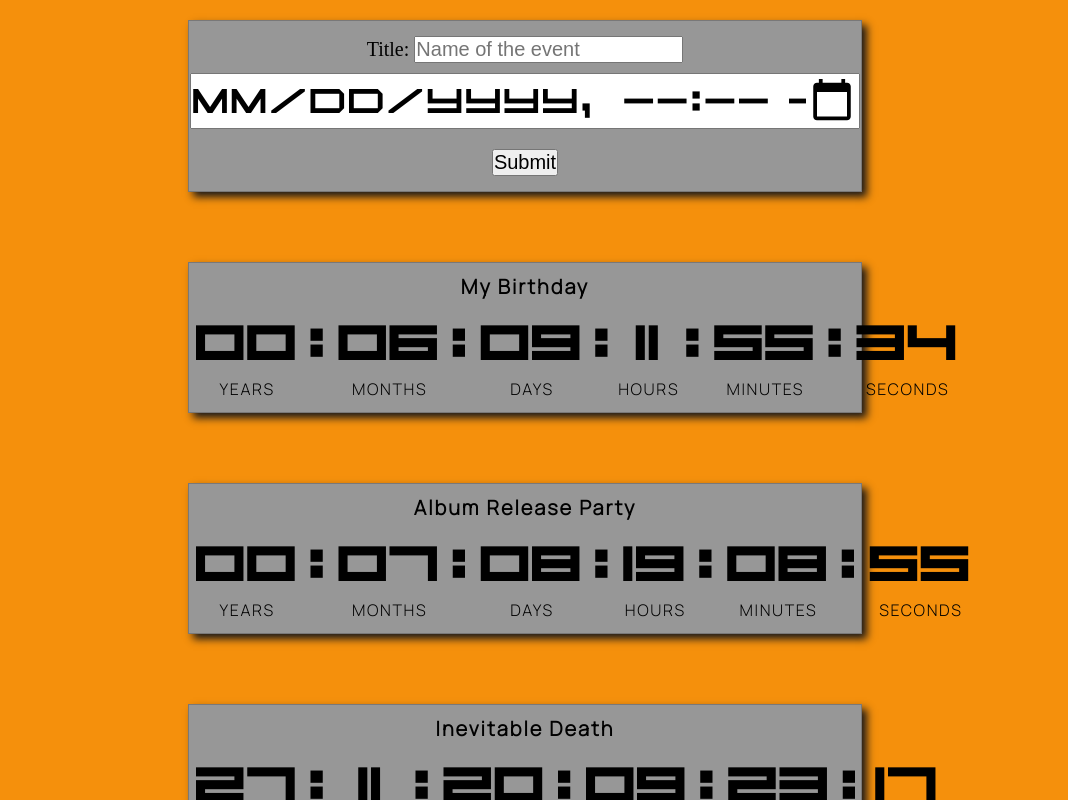
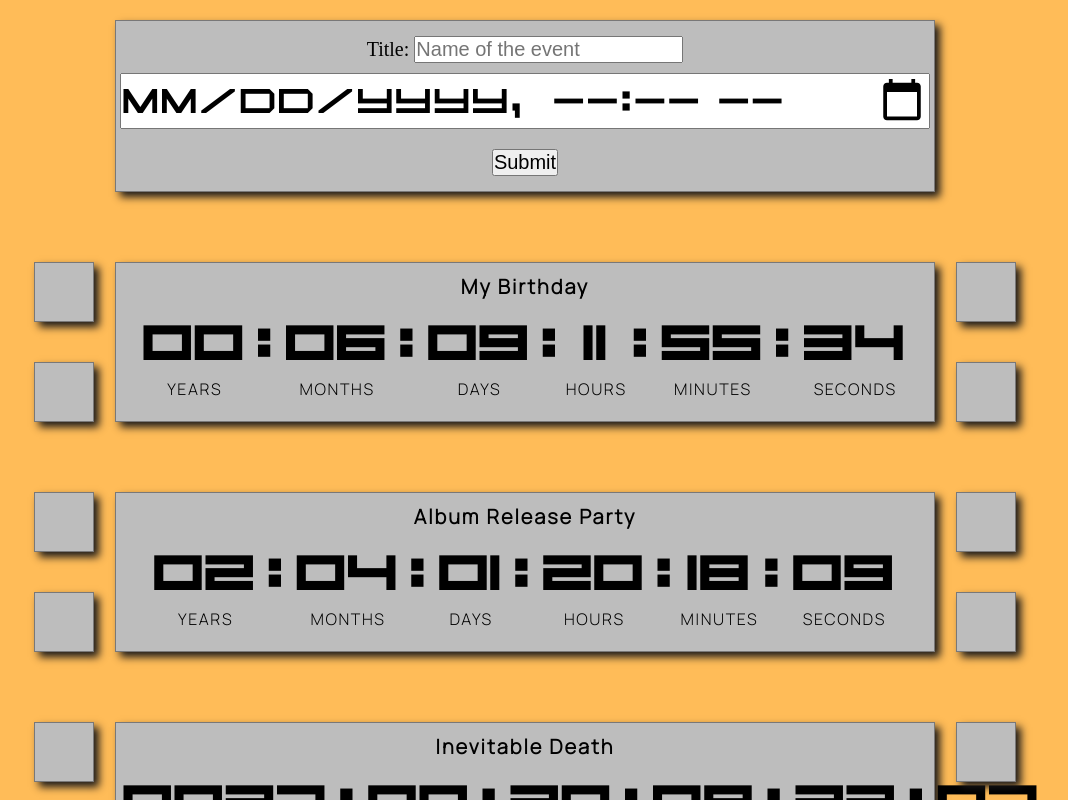
Before and after one commit to imbrikis/Countdown-Timer, a React (Create React App) app: page / in a window 1280 px wide. Shown: the top 800 px of the page, without its empty margins (115-1183 px from the left). Built offline with nearby package versions, Linux system fonts and the light colour scheme; some icons are missing.

Commit message:
styling: layout of timers and buttons

```diff
--- a/public/index.html
+++ b/public/index.html
@@ -4,6 +4,7 @@
     <meta charset="utf-8" />
     <link rel="icon" href="%PUBLIC_URL%/favicon.ico" />
     <link href="https://fonts.googleapis.com/css2?family=Manrope:wght@300&display=swap" rel="stylesheet">
+    <link rel="stylesheet" href="https://cdnjs.cloudflare.com/ajax/libs/semantic-ui/2.4.1/components/icon.min.css">
     <meta name="viewport" content="width=device-width, initial-scale=1" />
     <meta name="theme-color" content="#000000" />
     <meta
--- a/src/App.js
+++ b/src/App.js
@@ -2,14 +2,70 @@ import React from 'react'
 import NewTimer from './components/NewTimer'
 import TimersLayout from './components/TimersLayout'
 
-const App = () => {
-  return (
-    <div className="container">
-      <NewTimer />
-      <TimersLayout />
-    </div>
+class App extends React.Component {
+  constructor(props) {
+    super(props)
+    this.state = {
+      timers :
+        [{
+          title: "My Birthday",
+          years: "00",
+          months: "06",
+          days: "09",
+          hours: "11",
+          minutes: "55",
+          seconds: "34",
+        },
+        {
+          title: "Album Release Party",
+          years: "02",
+          months: "04",
+          days: "01",
+          hours: "20",
+          minutes: "18",
+          seconds: "09",
+        },
+        {
+          title: "Inevitable Death",
+          years: "0027",
+          months: "00",
+          days: "20",
+          hours: "09",
+          minutes: "23",
+          seconds: "07",
+        },
+        {
+          title: "The Apocalypse",
+          years: "79",
+          months: "04",
+          days: "23",
+          hours: "04",
+          minutes: "37",
+          seconds: "09",
+        }]
+    }
+  }
 
-  )
+  changeTheValue = (e) => {
+    e.preventDefault()
+    this.setState({
+      timers: e.target.value,
+    })
+  }
+
+  handleSubmit = (e) => {
+    e.preventDefault()
+    alert("it worked!")
+  }
+
+  render() {
+    return (
+      <div className="container">
+        <NewTimer timers={this.state.timers} handleSubmit={this.handleSubmit} changeMe={this.changeTheValue} />
+        <TimersLayout timers={this.state.timers} />
+      </div>
+    )
+  }
 }
 
 export default App
--- a/src/components/CountdownTimer.js
+++ b/src/components/CountdownTimer.js
@@ -2,7 +2,13 @@ import React from 'react'
 
 const TimerLayout = props => {
   return (
-    <div className="countdown-timer">
+    <div className="countdown-timer-div">
+      <div className="controls-left">
+        <div className="control-button controls controls-top-left"><i className="big arrows alternate vertical icon"></i></div>
+        <div className="control-button controls controls-bottom-left"><i className="big expand arrows alternate icon"></i></div>
+      </div>
+
+      <div className="countdown">
         <h3>{props.title ? props.title : "unnamed event"}</h3>
         <table>
           <tr className="countdown-digits">
@@ -33,6 +39,12 @@ const TimerLayout = props => {
           </tr>
         </table>
       </div>
+
+      <div className="controls-right">
+        <div className="control-button controls controls-top-right"><i className="big pencil alternate icon"></i></div>
+        <div className="control-button controls controls-bottom-right"><i className="big trash alternate outline icon"></i></div>
+      </div>
+    </div>
   )
 }
 
--- a/src/components/NewTimer.js
+++ b/src/components/NewTimer.js
@@ -1,19 +1,14 @@
 import React from 'react'
 
 const newTimer = () => {
-  const x = e => {
-    e.preventDefault()
-    console.log(document.getElementById('event-name').value)
-    console.log(document.getElementById('event-date').value)
-  }
   return (
     <div className="new-timer-container">
       <div className="new-timer">
-        <form action="">
-          <label>Title: </label><input id="event-name" type="text" placeholder="Name of the event" />
+        <form>
+          <label>Title: </label><input type="text" placeholder="Name of the event" name="event-name" />
           <br/>
-          <input id="event-date" className="datetime-selector" type="datetime-local" />
-          <button onClick={x}>Submit</button>
+          <input className="datetime-selector" type="datetime-local" name="event-date" />
+          <button type="button">Submit</button>
         </form>
       </div>
     </div>
--- a/src/components/TimersLayout.js
+++ b/src/components/TimersLayout.js
@@ -1,15 +1,24 @@
 import React from 'react'
 import CountdownTimer from './CountdownTimer'
 
-const countdownTimers = () => {
+const TimersLayout = (props) => {
   return (
     <div className="countdown-timers-container">
-      <CountdownTimer title="My Birthday" years="00" months="06" days="09" hours="11" minutes="55" seconds="34" />
-      <CountdownTimer title="Album Release Party" years="00" months="07" days="08" hours="19" minutes="08" seconds="55" />
-      <CountdownTimer title="Inevitable Death" years="27" months="11" days="20" hours="09" minutes="23" seconds="17" />
-      <CountdownTimer title="The Apocalypse" years="79" months="04" days="23" hours="04" minutes="37" seconds="09" />
+      {props.timers.map(item => {
+        return (
+          <CountdownTimer
+            title={item.title}
+            years={item.years}
+            months={item.months}
+            days={item.days}
+            hours={item.hours}
+            minutes={item.minutes}
+            seconds={item.seconds}
+          />
+        )
+      })}
     </div>
   )
 }
 
-export default countdownTimers
+export default TimersLayout
--- a/src/styles/style.css
+++ b/src/styles/style.css
@@ -6,36 +6,90 @@
 * {
   margin: 0;
   padding: 0;
+  box-sizing: border-box;
 }
 
 .container {
+  position: absolute;
   width: 100%;
-  background-color: #f5900c;
+  background-color: #ffbc58;
 }
 
 .new-timer-container, .countdown-timers-container {
   margin: auto;
-  width: 70%;
+  display: block;
   text-align: center;
 }
 
+.new-timer-container, .new-timer, .countdown-timers-container {
+  width: 80%;
+}
+
 .new-timer {
-  border: 1px solid rgb(121, 120, 120);
   display: inline-block;
-  width: 75%;
   padding: 15px 0;
   margin-top: 20px;
-  box-shadow: 5px 5px 8px #1b1919;
-  background-color: rgb(151, 151, 151);
 }
 
-.countdown-timer {
+.countdown-timer-div {
   margin-top: 70px;
+  width: 100%;
+  height: 160px;
+}
+
+.controls-left, .controls-right {
+  width: 10%;
+  height: 100%;
+  float: left;
+  justify-content: center;
+  position: relative;
+}
+
+.countdown {
+  width: 80%;
+  height: 100%;
+  float: left;
+}
+
+.countdown, .controls, .new-timer {
   border: 1px solid rgb(121, 120, 120);
-  display: inline-block;
-  width: 75%;
   box-shadow: 5px 5px 8px #1b1919;
-  background-color: rgb(151, 151, 151);
+  background-color: rgb(189, 189, 189);
+}
+
+.controls {
+  width: 60px;
+  height: 60px;
+  display: block;
+  position: absolute;
+  left: 0;
+  right: 0;
+  margin: 0 auto;
+  text-align: center;
+}
+
+.control-button:hover {
+  background-color: rgb(231, 231, 231);
+}
+
+.control-button:active {
+  box-shadow: 3px 3px 6px #1a1818;
+}
+
+i {
+  padding: 12px 0;
+}
+
+i.icon {
+  margin: 0;
+}
+
+.controls-top-left, .controls-top-right {
+  top: 0;
+}
+
+.controls-bottom-left, .controls-bottom-right {
+  bottom: 0;
 }
 
 button {
@@ -47,7 +101,6 @@ h3 {
   text-align: center;
   font-family: 'Manrope', sans-serif;
   font-size: 20px;
-
   margin: 10px 0;
   letter-spacing: 0.1em;
 }
@@ -84,6 +137,6 @@ table td {
   font-family: 'DigitalFont', sans-serif;
 }
 
-.countdown-timer:nth-last-child(1) {
+.countdown-timer-div:nth-last-child(1) {
   margin-bottom: 70px;
 }
```
Lines whose indentation alone changed are shown as unchanged.
